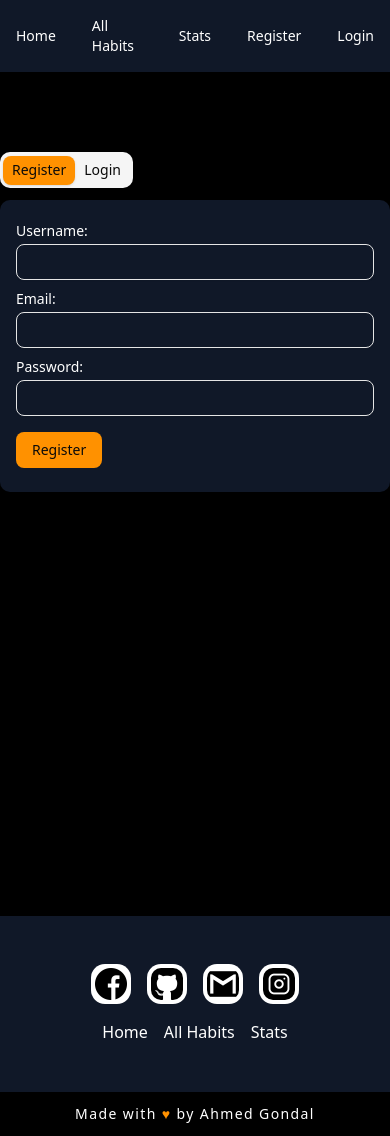
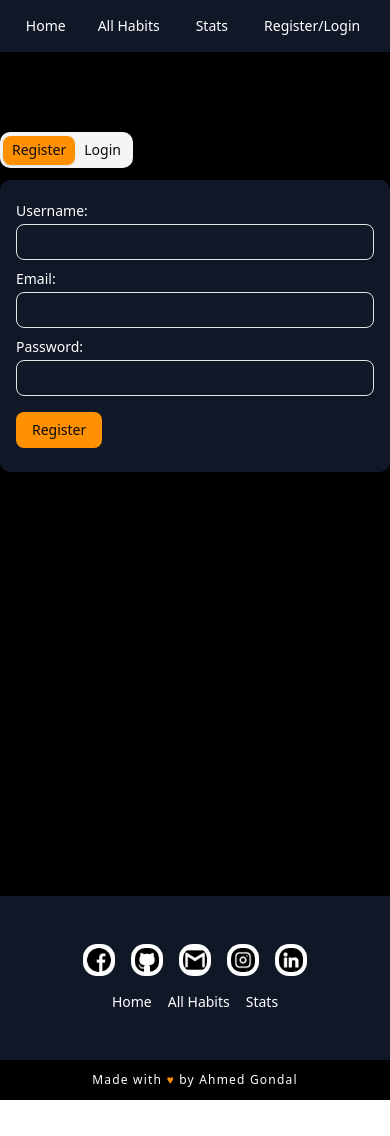
Before and after one commit to AhmedNadeeem/Habit-Tracker-Full-Stack, a React (Vite) app in the folder Frontend/: page /auth/register in a window 390 px wide. After the commit the page ends 1100 px from the top, so only its background shows below. Built offline with nearby package versions, Linux system fonts and the light colour scheme.

Commit message:
Protected routing added

```diff
--- a/Frontend/src/App.jsx
+++ b/Frontend/src/App.jsx
@@ -1,23 +1,45 @@
-import { BrowserRouter, Routes, Route } from "react-router-dom"
-import Layout from "./Layout"
-import Dashboard from "./pages/Dashboard"
-import Habits from "./pages/Habits"
-import Auth from "./pages/AuthPage"
-import Stats from "./pages/Stats"
+import { BrowserRouter, Routes, Route } from "react-router-dom";
+import Layout from "./Layout";
+import Dashboard from "./pages/Dashboard";
+import Habits from "./pages/Habits";
+import Auth from "./pages/AuthPage";
+import Stats from "./pages/Stats";
+import ProtectedPage from "./pages/ProtectedPage";
 
 function App() {
   return (
     <BrowserRouter>
       <Routes>
-        <Route path="/" element={<Layout/>}>
-          <Route path="/" element={<Dashboard />} />
-          <Route path="/stats" element={<Stats />} />
-          <Route path="/habits" element={<Habits />} />
-          <Route path="/auth/:type" element={<Auth />} />
+        <Route path="/" element={<Layout />}>
+          <Route
+            path="/"
+            element={
+              <ProtectedPage>
+                <Dashboard />
+              </ProtectedPage>
+            }
+          />
+          <Route
+            path="/stats"
+            element={
+              <ProtectedPage>
+                <Stats />
+              </ProtectedPage>
+            }
+          />
+          <Route
+            path="/habits"
+            element={
+              <ProtectedPage>
+                <Habits />
+              </ProtectedPage>
+            }
+          />
+          <Route path="/auth/register" element={<Auth />} />
         </Route>
       </Routes>
     </BrowserRouter>
-  )
+  );
 }
 
-export default App
+export default App;
--- a/Frontend/src/components/Footer.jsx
+++ b/Frontend/src/components/Footer.jsx
@@ -1,33 +1,87 @@
-import React from 'react'
+import React from "react";
 import FacebbokIcon from "../assets/facebook.png";
 import GithubIcon from "../assets/github.png";
 import GmailIcon from "../assets/gmail.png";
 import InstagramIcon from "../assets/instagram.png";
-import { Link } from 'react-router-dom';
+import LinkedInIcon from "../assets/linkedin.png";
+import { Link } from "react-router-dom";
 
 function Footer() {
   return (
-    <footer className='bg-gray-900'>
-
-      <div className='flex items-center justify-center gap-4 mb-4 pt-12'>
-        <img className='w-10 bg-white rounded-xl p-1  hover:p-1.5 cursor-pointer' src={FacebbokIcon} alt="Facebook icon" />
-        <img className='w-10 bg-white rounded-xl p-1 hover:p-1.5 cursor-pointer' src={GithubIcon} alt="Github icon" />
-        <img className='w-10 bg-white rounded-xl p-1  hover:p-1.5 cursor-pointer' src={GmailIcon} alt="Gmail icon" />
-        <img className='w-10 bg-white rounded-xl p-1  hover:p-1.5 cursor-pointer' src={InstagramIcon} alt="Instagram icon" />
+    <footer className="bg-gray-900">
+      <div className="flex items-center justify-center gap-4 mb-4 pt-12">
+        <Link to={"https://www.facebook.com/share/15r77G11e4/"}>
+          <img
+            className="max-sm:w-8 w-10 bg-white rounded-xl p-1  hover:p-1.5 cursor-pointer"
+            src={FacebbokIcon}
+            alt="Facebook icon"
+          />
+        </Link>
+        <Link to={"https://github.com/AhmedNadeeem"}>
+          <img
+            className="max-sm:w-8 w-10 bg-white rounded-xl p-1 hover:p-1.5 cursor-pointer"
+            src={GithubIcon}
+            alt="Github icon"
+          />
+        </Link>
+        <Link
+          to={"https://mail.google.com/mail/?view=cm&fs=1&to=ag1858085@gmail.com"}
+        >
+          <img
+            className="max-sm:w-8 w-10 bg-white rounded-xl p-1  hover:p-1.5 cursor-pointer"
+            src={GmailIcon}
+            alt="Gmail icon"
+          />
+        </Link>
+        <Link
+          to={
+            "https://www.instagram.com/ahmed_gondall?igsh=MW9mMjhrazE2NzM4aQ=="
+          }
+        >
+          <img
+            className="max-sm:w-8 w-10 bg-white rounded-xl p-1  hover:p-1.5 cursor-pointer"
+            src={InstagramIcon}
+            alt="Instagram icon"
+          />
+        </Link>
+        <Link to={"https://www.linkedin.com/in/ahmed-nadeem-091630247/"}>
+          <img
+            className="max-sm:w-8 w-10 bg-white rounded-xl p-1  hover:p-1.5 cursor-pointer"
+            src={LinkedInIcon}
+            alt="Linkedin icon"
+          />
+        </Link>
       </div>
 
-      <div className='flex gap-4 justify-center items-center pb-12'>
-        <Link className='text-white font-thin hover:underline hover:text-[#ff9100]' to="/">Home</Link>
-        <Link className='text-white font-thin hover:underline hover:text-[#ff9100]' to="/habits">All Habits</Link>
-        <Link className='text-white font-thin hover:underline hover:text-[#ff9100]' to="/stats">Stats</Link>
+      <div className="flex gap-4 justify-center items-center pb-12">
+        <Link
+          className="max-sm:text-sm text-white font-thin hover:underline hover:text-[#ff9100]"
+          to="/"
+        >
+          Home
+        </Link>
+        <Link
+          className="max-sm:text-sm text-white font-thin hover:underline hover:text-[#ff9100]"
+          to="/habits"
+        >
+          All Habits
+        </Link>
+        <Link
+          className="max-sm:text-sm text-white font-thin hover:underline hover:text-[#ff9100]"
+          to="/stats"
+        >
+          Stats
+        </Link>
       </div>
 
-      <div className='flex justify-center items-center bg-black py-3'>
-        <p className='text-white font-thin text-sm tracking-widest'>Made with <span className='text-[#ff9100]'>&hearts;</span> by Ahmed Gondal</p>
+      <div className="flex justify-center items-center bg-black py-3">
+        <p className="max-sm:text-xs text-white font-thin text-sm tracking-widest">
+          Made with <span className="text-[#ff9100]">&hearts;</span> by Ahmed
+          Gondal
+        </p>
       </div>
-
     </footer>
-  )
+  );
 }
 
-export default Footer
+export default Footer;
--- a/Frontend/src/components/HabitCard.jsx
+++ b/Frontend/src/components/HabitCard.jsx
@@ -13,7 +13,7 @@ import SocialIcon from "../assets/social.png"
 import SportsIcon from "../assets/sports.png"
 import axios from 'axios'
 import { useDispatch } from 'react-redux'
-import { completeHabit, uncompleteHabits } from "../store/slices/habits.slice"
+import { completeHabit } from "../store/slices/habits.slice"
 
 const icons = {
   idea: IdeaIcon,
--- a/Frontend/src/components/Navbar.jsx
+++ b/Frontend/src/components/Navbar.jsx
@@ -4,7 +4,7 @@ import {
   NavigationMenuLink,
   NavigationMenuList,
 } from "@/components/ui/navigation-menu";
-import { Link } from "react-router-dom";
+import { Link, NavLink } from "react-router-dom";
 import { useSelector } from "react-redux";
 import { useNavigate } from "react-router-dom";
 import UserImg from "../assets/man.png"
@@ -29,19 +29,19 @@ function Navbar() {
   }
 
   return (
-    <div className="w-ful flex justify-center items-center py-2 bg-gray-900">
+    <div className="max-w-ful flex justify-center items-center py-2 bg-gray-900">
     <NavigationMenu>
       <NavigationMenuList>
 
         <NavigationMenuItem>
             <NavigationMenuLink>
-              <Link className="md:text-lg px-2 font-normal text-white" to="/">Home</Link>
+              <Link className="max-sm:text-sm max-sm:px-1 md:text-lg px-2 font-normal text-white" to="/">Home</Link>
             </NavigationMenuLink>
         </NavigationMenuItem>
 
         <NavigationMenuItem>
             <NavigationMenuLink>
-              <Link className="md:text-lg px-2 font-normal text-white" to="/habits">All Habits</Link>
+              <Link className="max-sm:text-sm md:text-lg px-2 font-normal text-white" to="/habits">All Habits</Link>
             </NavigationMenuLink>
         </NavigationMenuItem>
 
@@ -57,26 +57,20 @@ function Navbar() {
           <>
           <NavigationMenuItem>
             <NavigationMenuLink>
-              <Link className="md:text-lg px-2 font-normal text-white" to="/auth/register">Register</Link>
-            </NavigationMenuLink>
-          </NavigationMenuItem>
-
-          <NavigationMenuItem>
-            <NavigationMenuLink>
-              <Link className="md:text-lg px-2 font-normal text-white" to="/auth/login">Login</Link>
+              <NavLink className="md:text-lg px-2 font-normal text-white" to="/auth/register">Register/Login</NavLink>
             </NavigationMenuLink>
           </NavigationMenuItem>
           </>
 
         :
-        <span className="flex justify-between gap-2 items-center">
+        <span className="flex justify-between flex-1 gap-2 items-center">
 
           <p className="text-white text-2xl font-thin">|</p>
 
           <NavigationMenuItem>
               <NavigationMenuLink>
                 <Dialog>
-                  <DialogTrigger className="text-white cursor-pointer py-1 text-lg">New Habits</DialogTrigger>
+                  <DialogTrigger className="text-white max-sm:text-sm cursor-pointer py-1 text-lg">New Habits</DialogTrigger>
                   <DialogContent className="bg-gray-500 border-0">
                     <DialogHeader>
                       <DialogTitle>New habit:</DialogTitle>
@@ -89,11 +83,11 @@ function Navbar() {
 
           <NavigationMenuItem>
               <NavigationMenuLink>
-                <button onClick={logoutUser} className="md:text-lg px-2 font-normal text-white hover:cursor-pointer">Logout</button>
+                <button onClick={logoutUser} className="max-sm:text-sm md:text-lg px-2 font-normal text-white hover:cursor-pointer">Logout</button>
               </NavigationMenuLink>
           </NavigationMenuItem>
 
-          <div className="flex items-center px-4 py-1 gap-4 border-1 rounded-2xl">
+          <div className="max-sm:hidden flex items-center px-4 py-1 gap-4 border-1 rounded-2xl">
             <div>
               <p className="text-white text-sm">{user?.user?.username}</p>
               <p className="text-white text-xs font-thin">{user?.user?.email.slice(0, 8)}...</p>
--- a/Frontend/src/components/Resgister.jsx
+++ b/Frontend/src/components/Resgister.jsx
@@ -4,7 +4,6 @@ import { Input } from "@/components/ui/input";
 import { Button } from "@/components/ui/button";
 import { Label } from "@/components/ui/label";
 import { toast, Toaster } from "react-hot-toast";
-import { useNavigate } from "react-router-dom";
 
 export default function Register() {
   const [user, setUser] = useState({
@@ -13,7 +12,6 @@ export default function Register() {
     password: "",
   });
   const [loading, setLoading] = useState(false);
-  const navigate = useNavigate();
 
   const registerUser = () => {
     try {
@@ -31,7 +29,6 @@ export default function Register() {
           .then((response) => {
             const toastData = response.data.message;
             toast.success(toastData);
-            window.location.reload()
           })
           .catch((error) => {
             console.log("error: ", error.message);
--- a/Frontend/src/components/ui/progress.jsx
+++ b/Frontend/src/components/ui/progress.jsx
@@ -12,13 +12,13 @@ function Progress({
     <ProgressPrimitive.Root
       data-slot="progress"
       className={cn(
-        "bg-[#613701] relative h-2 w-full overflow-hidden rounded-2xl",
+        "bg-[#613701] relative h-2 max-sm:h-4 w-full overflow-hidden rounded-2xl",
         className
       )}
       {...props}>
       <ProgressPrimitive.Indicator
         data-slot="progress-indicator"
-        className="bg-[#ff9100] h-full w-full flex-1 transition-all"
+        className="bg-[#ff9100] h-full max-sm:w-xs min-w-full flex-1 transition-all"
         style={{ transform: `translateX(-${100 - (value || 0)}%)` }} />
     </ProgressPrimitive.Root>
   );
--- a/Frontend/src/pages/AuthPage.jsx
+++ b/Frontend/src/pages/AuthPage.jsx
@@ -1,16 +1,11 @@
 import { Tabs, TabsContent, TabsList, TabsTrigger } from "@/components/ui/tabs";
 import Login from "../components/Login";
 import Register from "../components/Resgister";
-import { useParams } from "react-router-dom"
-import { useEffect, useState } from "react";
 
 function Auth() {
-  const {type} = useParams();
-
   return (
     <div className="w-full h-screen flex justify-center pt-20 bg-black">
-      <Tabs defaultValue={type} className="w-[400px]">
-
+      <Tabs defaultValue={"register"} className="w-[400px]">
         <TabsList>
           <TabsTrigger value="register">Register</TabsTrigger>
           <TabsTrigger value="login">Login</TabsTrigger>
--- /dev/null
+++ b/Frontend/src/pages/ProtectedPage.jsx
@@ -0,0 +1,11 @@
+import { Navigate } from "react-router-dom";
+
+export default function ProtectedPage({ children }) {
+  const user = JSON.parse(localStorage.getItem("userLocal"));
+
+  if (!user) {
+    return <Navigate to={"/auth/register"} />;
+  }
+
+  return children;
+}
```
Also changed, not shown: Frontend/src/components/DayCard.jsx (+7 -7 lines), Frontend/src/pages/Dashboard.jsx (+5 -5 lines), Frontend/src/assets/linkedin.png (added).
